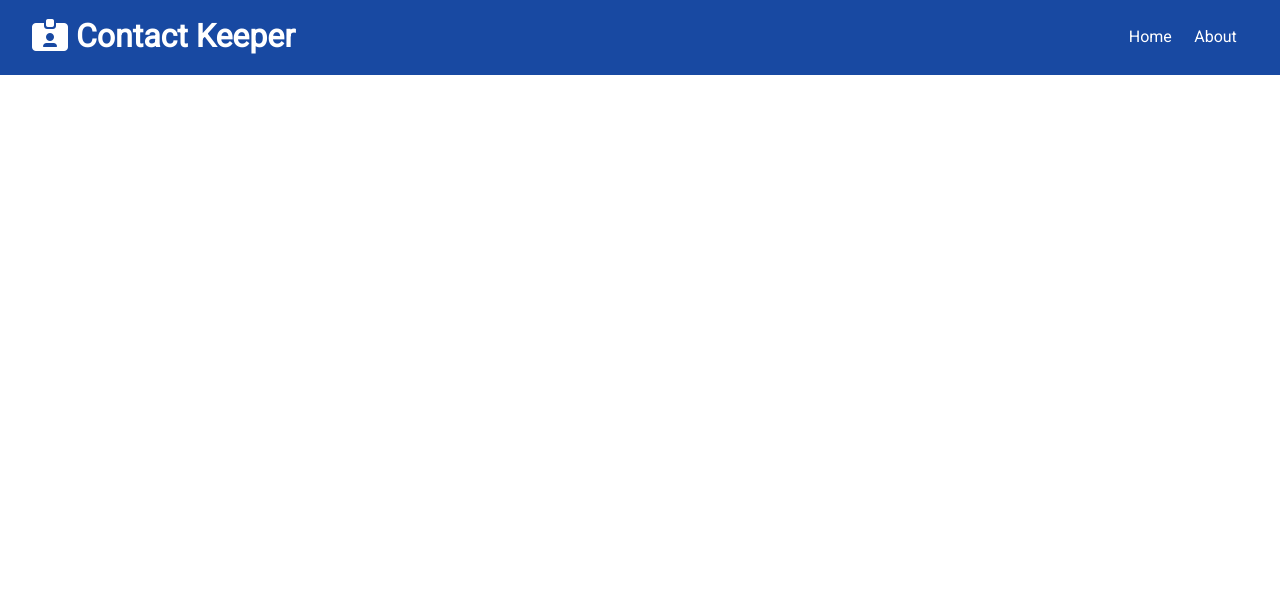
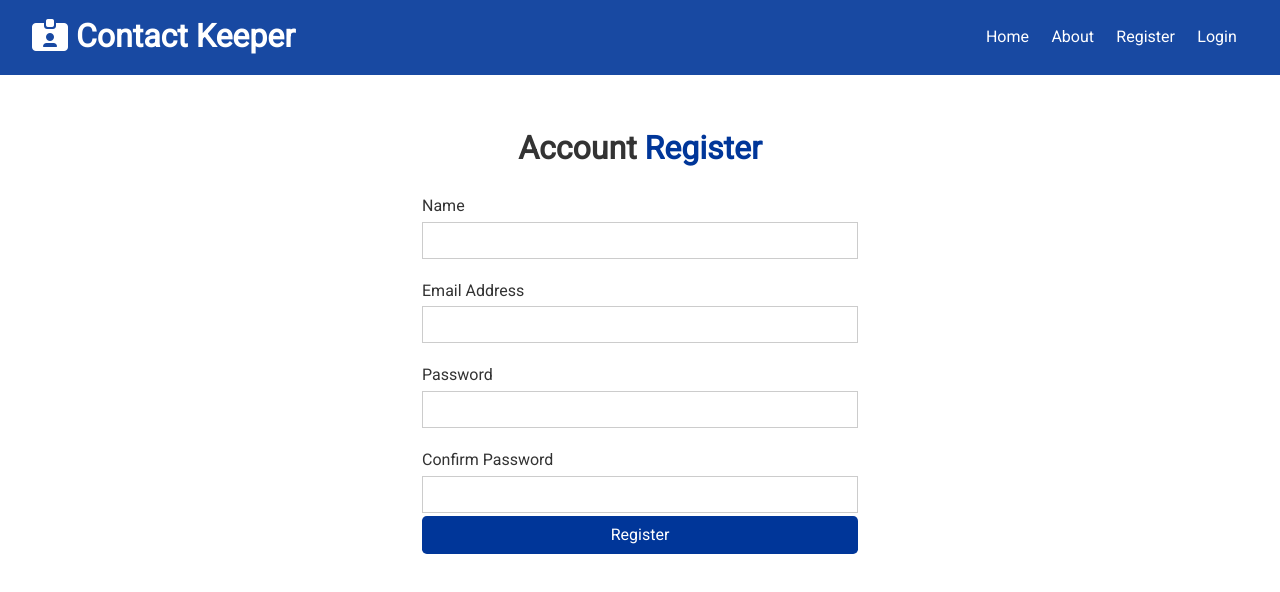
Before and after one commit to zameerulhassan/MERNSTACK_Contact_Keeper, a React (Create React App) app in the folder client/: page /register in a window 1280 px wide. Shown: the top 592 px of the page. Built offline with nearby package versions, Linux system fonts and the light colour scheme.

Commit message:
adds: 1-Login Component with local state 2-Register Componenet with local state

```diff
--- a/client/src/App.js
+++ b/client/src/App.js
@@ -2,6 +2,8 @@
 import { BrowserRouter as Router, Route, Switch } from "react-router-dom";
 import Home from "./components/pages/Home";
 import About from "./components/pages/About";
+import Register from "./components/auth/Register";
+import Login from "./components/auth/Login";
 import "./App.css";
 import Navbar from "./components/layouts/Navbar";
 import ContactState from "./context/contact/ContactState";
@@ -15,6 +17,8 @@
             <Switch>
               <Route exact path="/" component={Home} />
               <Route exact path="/about" component={About} />
+              <Route exact path="/register" component={Register} />
+              <Route exact path="/login" component={Login} />
             </Switch>
           </div>
         </Fragment>
--- /dev/null
+++ b/client/src/components/auth/Login.js
@@ -0,0 +1,45 @@
+import React, { useState } from "react";
+
+const Login = () => {
+  const [user, setUser] = useState({
+    email: "",
+    password: "",
+  });
+  const { email, password } = user;
+  const onChange = (e) => setUser({ ...user, [e.target.name]: e.target.value });
+  const onSubmit = (e) => {
+    e.preventDefault();
+    console.log("login submit");
+  };
+  return (
+    <div className="form-container">
+      <h1>
+        Account <span className="text-primary">Login</span>
+      </h1>
+      <form onSubmit={onSubmit}>
+        <div className="form-group">
+          <label htmlFor="email">Email Address</label>
+          <input type="email" name="email" value={email} onChange={onChange} />
+        </div>
+        <div className="form-group">
+          <label htmlFor="password">Password</label>
+          <input
+            type="password"
+            name="password"
+            value={password}
+            onChange={onChange}
+          />
+        </div>
+        <div className="form-group">
+          <input
+            type="submit"
+            value="Login"
+            className="btn btn-primary btn-block"
+          />
+        </div>
+      </form>
+    </div>
+  );
+};
+
+export default Login;
--- /dev/null
+++ b/client/src/components/auth/Register.js
@@ -0,0 +1,58 @@
+import React, { useState } from "react";
+
+const Register = () => {
+  const [user, setUser] = useState({
+    name: "",
+    email: "",
+    password: "",
+    password2: "",
+  });
+  const { name, email, password, password2 } = user;
+  const onChange = (e) => setUser({ ...user, [e.target.name]: e.target.value });
+  const onSubmit = (e) => {
+    e.preventDefault();
+    console.log("rgister submit");
+  };
+  return (
+    <div className="form-container">
+      <h1>
+        Account <span className="text-primary">Register</span>
+      </h1>
+      <form onSubmit={onSubmit}>
+        <div className="form-group">
+          <label htmlFor="name">Name</label>
+          <input type="text" name="name" value={name} onChange={onChange} />
+        </div>
+        <div className="form-group">
+          <label htmlFor="email">Email Address</label>
+          <input type="email" name="email" value={email} onChange={onChange} />
+        </div>
+        <div className="form-group">
+          <label htmlFor="password">Password</label>
+          <input
+            type="password"
+            name="password"
+            value={password}
+            onChange={onChange}
+          />
+        </div>
+        <div className="form-group">
+          <label htmlFor="password2">Confirm Password</label>
+          <input
+            type="password"
+            name="password2"
+            value={password2}
+            onChange={onChange}
+          />
+          <input
+            type="submit"
+            value="Register"
+            className="btn btn-primary btn-block"
+          />
+        </div>
+      </form>
+    </div>
+  );
+};
+
+export default Register;
--- a/client/src/components/layouts/Navbar.js
+++ b/client/src/components/layouts/Navbar.js
@@ -5,7 +5,8 @@
   return (
     <div className="navbar bg-primary">
       <h1>
-        <i className={icon} />{` `}
+        <i className={icon} />
+        {` `}
         {title}
       </h1>
       <ul>
@@ -14,6 +15,12 @@
         </li>
         <li>
           <Link to="/about">About</Link>
+        </li>
+        <li>
+          <Link to="/register">Register</Link>
+        </li>
+        <li>
+          <Link to="/login">Login</Link>
         </li>
       </ul>
     </div>
```
